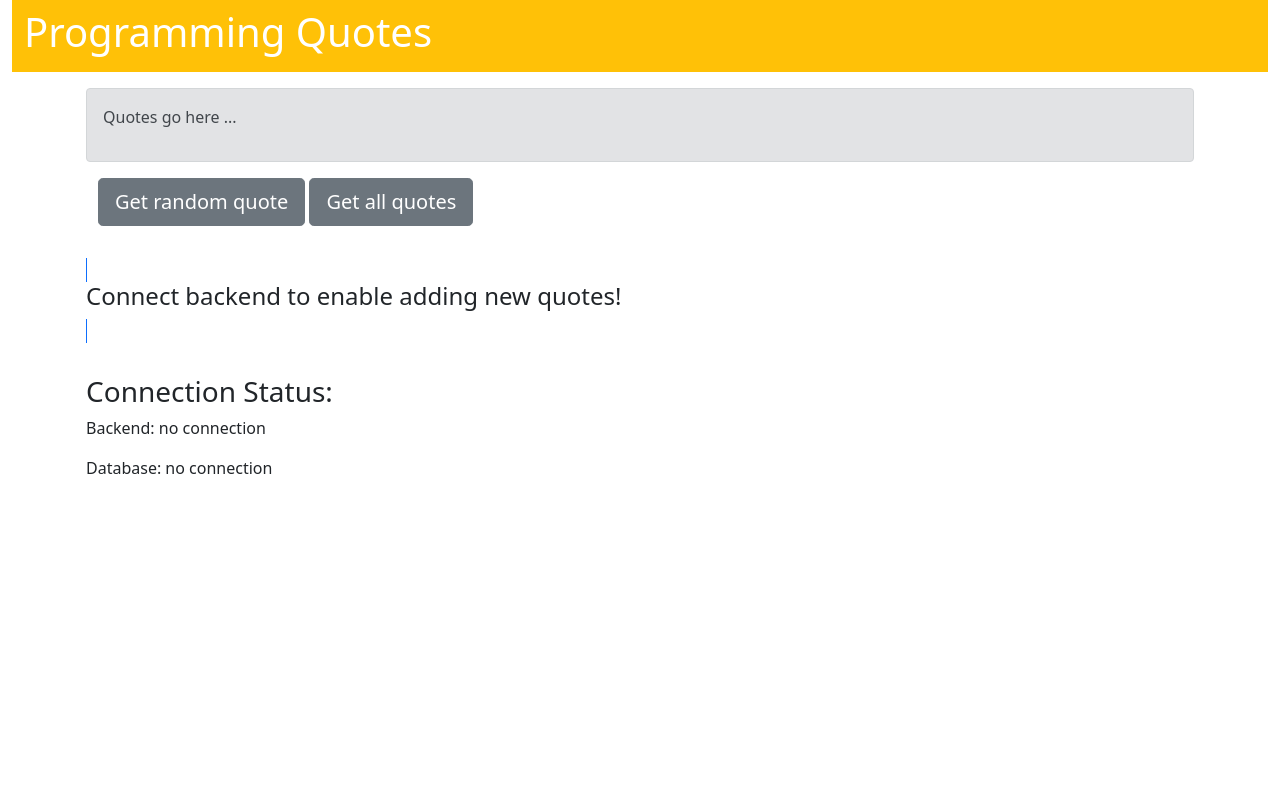
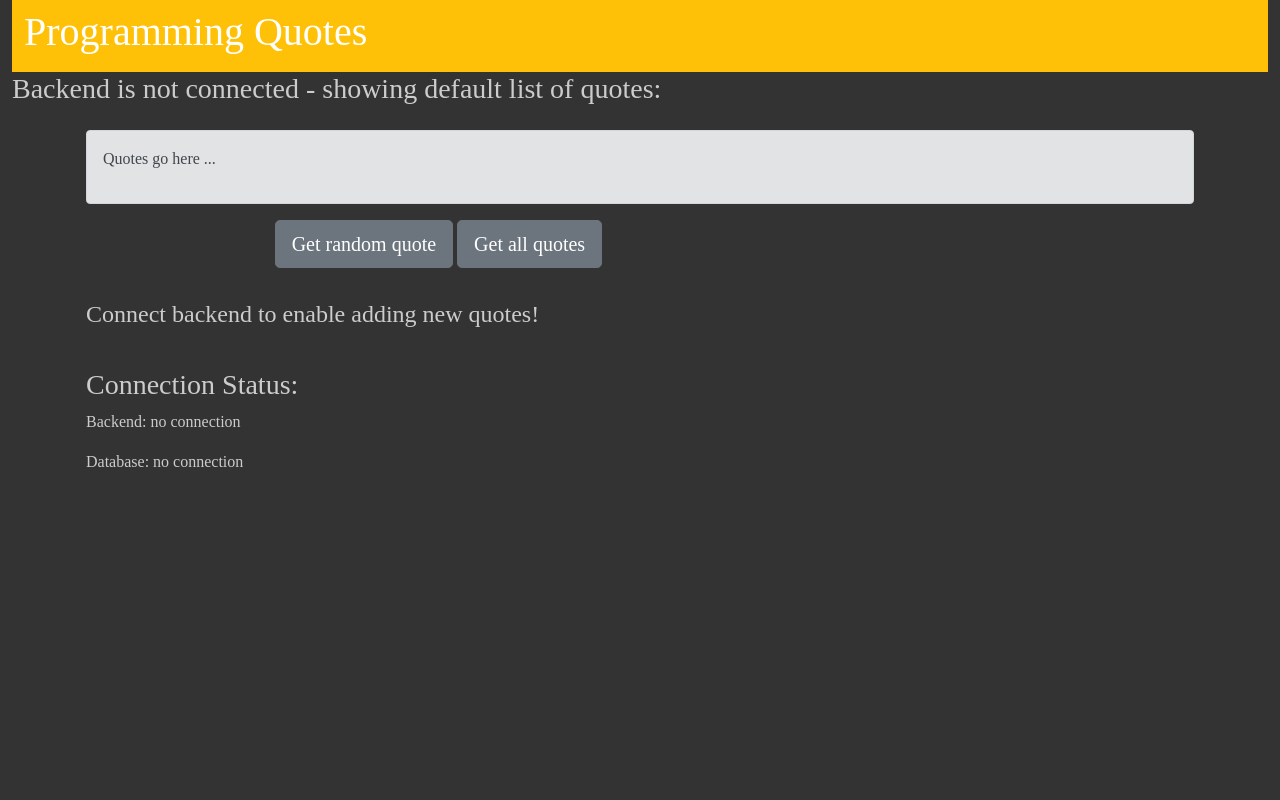
Before and after one commit to eficode-academy/quotes-flask, a Flask app: template frontend/templates/index.html in a window 1280 px wide. Run offline with Flask 2, Linux system fonts and the light colour scheme; the template is opened without the code that fills it, so the values that code supplies are empty.

Commit message:
more progress on gui

```diff
--- a/backend/app.py
+++ b/backend/app.py
@@ -26,7 +26,6 @@ def add_quote():
     """add quote to list of quotes"""
     if request.method == "POST":
         request_json = request.get_json()
-        print(request_json, flush=True)
 
         if "quote" in request_json:
             QUOTES.append(request_json["quote"])
--- a/frontend/templates/index.html
+++ b/frontend/templates/index.html
@@ -1,3 +1,4 @@
+<html>
 <head>
     <title>Programming Quotes</title>
 
@@ -11,8 +12,7 @@
     <script src="{{ url_for('static', filename='script.js') }}"></script>
 </head>
 
-<html>
-
+<body style="background: #333; color: #ccc; font-family: comic-sans;">
     <div class="container-fluid">
 
         <!-- header -->
@@ -22,7 +22,11 @@
           </div>
         </nav>
 
-        <!-- <h1>Programming Quotes</h1> -->
+        {% if backend %}
+        <h3>Showing quotes from backend:</h3>
+        {% else %}
+        <h3>Backend is not connected - showing default list of quotes:</h3>
+        {% endif %}
 
         <div class="container p-3">
 
@@ -30,30 +34,17 @@
                 <p>Quotes go here ...</p>
             </div>
 
-            <div class="container">
+            <div class="row">
+                <div class="col-md-8 offset-md-2">
                     <!-- button to get all quotes -->
                     <button type="button" class="btn btn-secondary btn-lg" onclick="getRandom()">Get random quote</button>
                     <button type="button" class="btn btn-secondary btn-lg" onclick="getAll()">Get all quotes</button>
                 </div>
-
             </div>
-
-        <!-- {% if backend %} -->
-        <!-- <h3>Showing quotes from backend:</h3> -->
-        <!-- {% else %} -->
-        <!-- <h3>Backend is not connected - showing default list of quotes:</h3> -->
-        <!-- {% endif %} -->
-
-        <!-- {% for quote in quotes %} -->
-        <!-- <li>{{ quote }}</li> -->
-        <!-- {% endfor %} -->
 
         </div>
 
         <div class="container p-3">
-
-            <!-- TODO fix border -->
-            <span class="border border-primary">
 
             {% if backend %}
             <h2>Submit a new Quote:</h2>
@@ -69,7 +60,6 @@
 
             {% endif %}
 
-            </span>
 
         </div>
 
@@ -89,6 +79,8 @@
             {% else %}
             <p>Database: no connection<p>
             {% endif %}
+
         </div>
     </div>
+</body>
 </html>
```
Lines whose indentation alone changed are shown as unchanged.
